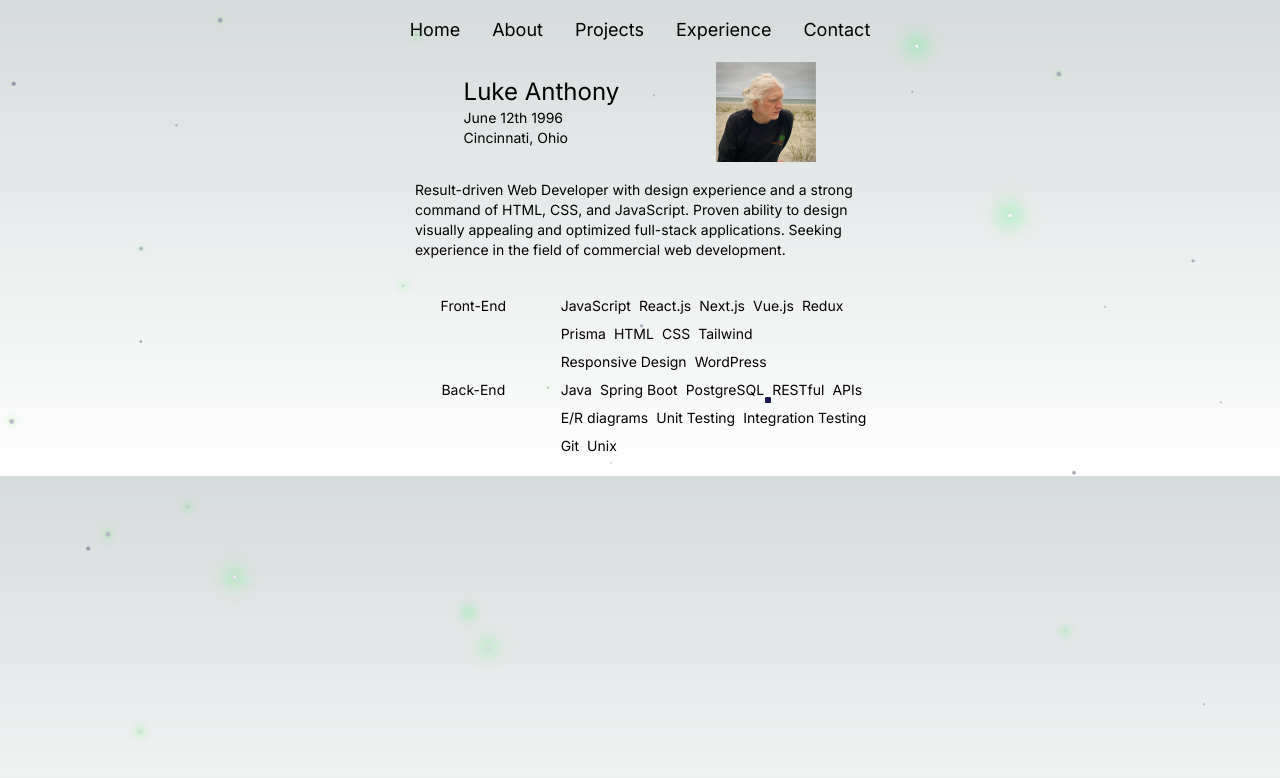
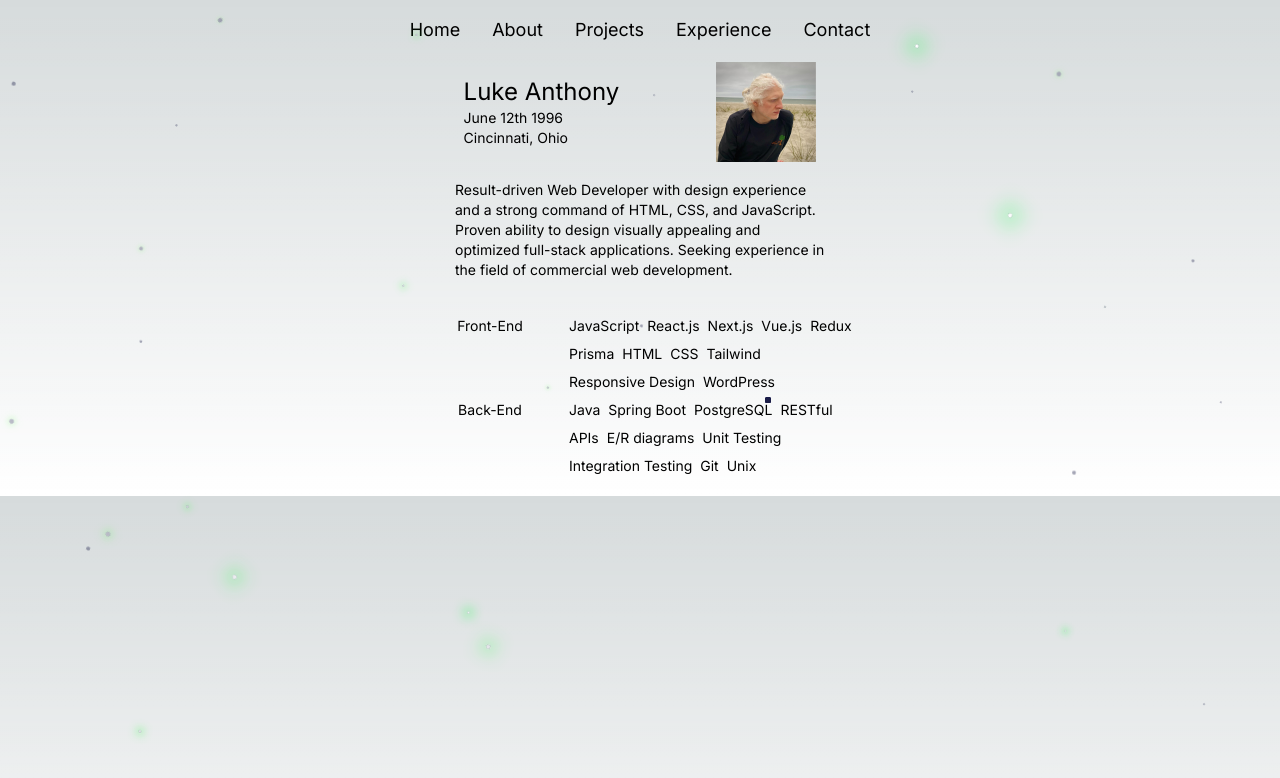
Before and after one commit to ln64-git/portfolio-2024, a Next.js app: page /about in a window 1280 px wide. Shown: the top 778 px of the page. Built offline with nearby package versions, Linux system fonts and the light colour scheme.

Commit message:
minor adjustments

```diff
--- a/src/app/about/page.tsx
+++ b/src/app/about/page.tsx
@@ -18,7 +18,9 @@ export default function AboutPage() {
           <div className="text-lg">
             <ul>
               {info.map((element, index) => (
-                <li key={index} className="text-sm">{element}</li>
+                <li key={index} className="text-sm">
+                  {element}
+                </li>
               ))}
             </ul>
           </div>
@@ -36,16 +38,15 @@ export default function AboutPage() {
       <div
         className={`${
           isMobile
-            ? "max-w-[450px] my-4 text-sm mx-auto px-4"
-            : " max-w-[450px] my-4 text-sm mx-auto"
+            ? "max-w-[450px] my-4 text-sm mx-auto px-10"
+            : " max-w-[450px]  my-4 text-sm mx-auto px-10"
         }`}
       >
         {summary}
       </div>
-      <div>
-        <div className="text-center flex max-w-[500px] mx-auto ">
+      <div className="  text-center flex max-w-[500px] justify-center  mx-auto ">
         <div className=" py-4 ">
-            <div className="flex ">
+          <div className="flex max-w-[450px]  ">
             <div className="p-1 text-sm w-1/3">Front-End</div>
             <ul className="flex flex-wrap w-2/3">
               {skills1.map((skill, index) => (
@@ -55,8 +56,8 @@ export default function AboutPage() {
               ))}
             </ul>
           </div>
-            <div className="flex ">
-              <div className="p-1 text-sm w-1/3">Back-End</div>
+          <div className="flex max-w-[450px] ">
+            <div className="py-1 text-sm w-1/3">Back-End</div>
             <ul className="flex flex-wrap w-2/3">
               {skills2.map((skill, index) => (
                 <li key={index} className="m-1 text-sm">
@@ -67,7 +68,6 @@ export default function AboutPage() {
           </div>
         </div>
       </div>
-      </div>
       <Fireflies />
     </div>
   );
--- a/src/content/experience-data.ts
+++ b/src/content/experience-data.ts
@@ -1,7 +1,7 @@
 const experienceData = [
   {
     company: 'CinDay Academy',
-    duration: 'February 2023 - Present 2023',
+    duration: 'February 2023 - September 2023',
     image: 'cinday',
     role: 'IT Assistant',
     summary: 'Collaborated with administration to strategize technology usage, optimize information systems, and enhance support for students and faculty. Responsibilities included IT infrastructure maintenance, hardware/software troubleshooting, and system-wide security oversight.',
```
Lines whose indentation alone changed are shown as unchanged.
